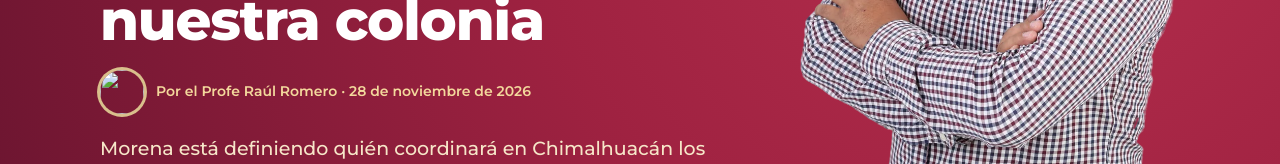
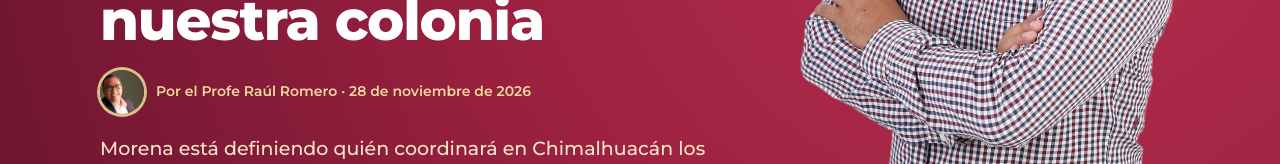
Before and after one commit to ggjyabook-star/chimalhuacan-trabaja, a plain HTML site: page nota-coordinacion-municipal.html in a window 1280 px wide. Shown: the part 431-595 px from the top of the page. Drawn offline with Linux system fonts and the light colour scheme.

Commit message:
Corrige foto del autor en la nota

```diff
--- a/nota-coordinacion-municipal.html
+++ b/nota-coordinacion-municipal.html
@@ -183,7 +183,7 @@ article.ed li::before{content:"";position:absolute;left:6px;top:17px;width:12px;
 <div>
 <div class="kicker">Nota editorial · Chimalhuacán</div>
 <h1>Defender lo que hemos logrado empieza en nuestra colonia</h1>
-<div class="meta"><img src="profe.jpg" alt="">Por el Profe Raúl Romero · 28 de noviembre de 2026</div>
+<div class="meta"><img src="profe_sonrie.jpg" alt="">Por el Profe Raúl Romero · 28 de noviembre de 2026</div>
 <p class="deck">Morena está definiendo quién coordinará en Chimalhuacán los Comités de Defensa de la Transformación y la Soberanía Nacional. Te cuento qué es, cómo se elige y por qué levanté la mano.</p>
 </div>
 <img class="ph" src="profe_cutout.webp" alt="Profe Raúl Romero">
@@ -227,7 +227,7 @@ article.ed li::before{content:"";position:absolute;left:6px;top:17px;width:12px;
 <li><b>Déjanos tu reporte</b> en el <a href="/#buzon">buzón</a>. Lo que ves en tu calle también cuenta.</li>
 </ul>
 
-<div class="firma"><img src="profe.jpg" alt=""><div><div class="n">Profe Raúl Romero</div><div class="r">Maestro y director en Chimalhuacán<br>Aspirante a la Coordinación Municipal de los Comités de Defensa de la Transformación y la Soberanía Nacional</div></div></div>
+<div class="firma"><img src="profe_sonrie.jpg" alt=""><div><div class="n">Profe Raúl Romero</div><div class="r">Maestro y director en Chimalhuacán<br>Aspirante a la Coordinación Municipal de los Comités de Defensa de la Transformación y la Soberanía Nacional</div></div></div>
 
 <p class="fuentes"><b>Fuentes:</b> Convocatoria del CEN de Morena para coordinaciones municipales (<a href="https://www.cronica.com.mx/nacional/2026/10/08/lanza-morena-convocatoria-para-coordinadores-en-alcaldias-y-municipios-sin-obligacion-de-pedir-licencia-al-cargo/" target="_blank" rel="noopener">La Crónica, 8 oct. 2026</a>; <a href="https://www.publimetro.com.mx/noticias/2026/10/20/enrique-contreras-busca-coordinar-a-morena-en-atizapan/" target="_blank" rel="noopener">Publimetro, 20 oct. 2026</a>) · Coordinaciones estatales (<a href="https://www.unotv.com/nacional/coordinadores-de-morena-pero-aun-no-candidatos-que-pueden-hacer-y-que-vigila-el-ine/" target="_blank" rel="noopener">UnoTV</a>) · Jornadas en Defensa de la Soberanía Nacional (<a href="https://www.elimparcial.com/mexico/2026/01/12/morena-respalda-a-claudia-sheinbaum-en-mas-de-300-asambleas-y-rechaza-toda-forma-de-intervencion-extranjera/" target="_blank" rel="noopener">El Imparcial, 12 ene. 2026</a>).</p>
 <a class="back" href="/">← Volver al inicio</a>
```
